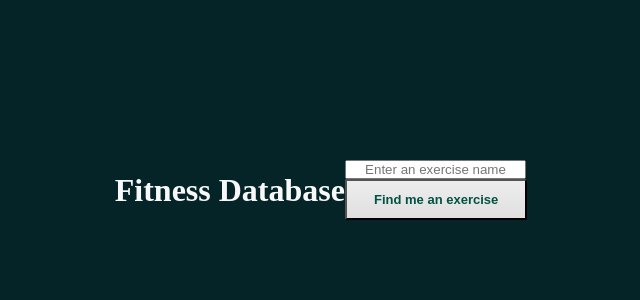
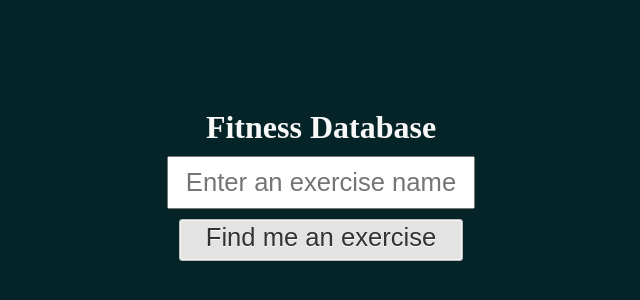
Before and after one commit to oskarwilczynski/fitness-database, a plain HTML site: page index.html in a window 1280 px wide. Shown: the part 210-510 px from the top of the page, without its empty margins (319-959 px from the left). Drawn offline with nearby package versions, Linux system fonts and the light colour scheme; no server answers.

Commit message:
Quite nice CSS - done

```diff
--- a/styles/main.css
+++ b/styles/main.css
@@ -32,42 +32,52 @@ body {
     display: flex;
     align-items: center;
     justify-content: center;
+    flex-direction: column;
 }
 
 #search {
-    background:-webkit-gradient(linear, left top, left bottom, color-stop(0.05, #ededed), color-stop(1, #dfdfdf));
-    background:-moz-linear-gradient(top, #ededed 5%, #dfdfdf 100%);
-    background:-webkit-linear-gradient(top, #ededed 5%, #dfdfdf 100%);
-    background:-o-linear-gradient(top, #ededed 5%, #dfdfdf 100%);
-    background:-ms-linear-gradient(top, #ededed 5%, #dfdfdf 100%);
-    background:linear-gradient(to bottom, #ededed 5%, #dfdfdf 100%);
-    filter:progid:DXImageTransform.Microsoft.gradient(startColorstr='#ededed', endColorstr='#dfdfdf',GradientType=0);
-    background-color:#ededed;
-    -moz-border-radius:2px;
-    -webkit-border-radius:2px;
-    border-radius:2px;
-    display:inline-block;
-    cursor:pointer;
-    color:#005242;
-    font-family:Arial;
-    font-size:13px;
-    font-weight:bold;
-    padding:11px 27px;
-    text-decoration:none;
+    background: #e3e3e3;
+    border: 1px solid #bbb;
+    -webkit-border-radius: 3px;
+    -moz-border-radius: 3px;
+    -ms-border-radius: 3px;
+    -o-border-radius: 3px;
+    border-radius: 3px;
+    -webkit-box-shadow: inset 0 0 1px 1px #f6f6f6;
+    -moz-box-shadow: inset 0 0 1px 1px #f6f6f6;
+    -ms-box-shadow: inset 0 0 1px 1px #f6f6f6;
+    -o-box-shadow: inset 0 0 1px 1px #f6f6f6;
+    box-shadow: inset 0 0 1px 1px #f6f6f6;
+    color: #333;
+    line-height: 1;
+    font-size: 1.6em;
+    padding: 5px 0 9px;
+    text-align: center;
+    text-shadow: 0 1px 0 #fff;
+    display: block;
+    margin: 10px auto;
+    width: 80%;
 }
+
 #search:hover {
-    background:-webkit-gradient(linear, left top, left bottom, color-stop(0.05, #dfdfdf), color-stop(1, #ededed));
-    background:-moz-linear-gradient(top, #dfdfdf 5%, #ededed 100%);
-    background:-webkit-linear-gradient(top, #dfdfdf 5%, #ededed 100%);
-    background:-o-linear-gradient(top, #dfdfdf 5%, #ededed 100%);
-    background:-ms-linear-gradient(top, #dfdfdf 5%, #ededed 100%);
-    background:linear-gradient(to bottom, #dfdfdf 5%, #ededed 100%);
-    filter:progid:DXImageTransform.Microsoft.gradient(startColorstr='#dfdfdf', endColorstr='#ededed',GradientType=0);
-    background-color:#dfdfdf;
+    background: #d9d9d9;
+    -webkit-box-shadow: inset 0 0 1px 1px #eaeaea;
+    -moz-box-shadow: inset 0 0 1px 1px #eaeaea;
+    -ms-box-shadow: inset 0 0 1px 1px #eaeaea;
+    -o-box-shadow: inset 0 0 1px 1px #eaeaea;
+    box-shadow: inset 0 0 1px 1px #eaeaea;
+    color: #222;
+    cursor: pointer;
 }
+
 #search:active {
-    position:relative;
-    top:1px;
+    background: #d0d0d0;
+    -webkit-box-shadow: inset 0 0 1px 1px #e3e3e3;
+    -moz-box-shadow: inset 0 0 1px 1px #e3e3e3;
+    -ms-box-shadow: inset 0 0 1px 1px #e3e3e3;
+    -o-box-shadow: inset 0 0 1px 1px #e3e3e3;
+    box-shadow: inset 0 0 1px 1px #e3e3e3;
+    color: #000;
 }
 
 #fetch {
@@ -78,3 +88,10 @@ body {
     text-align: center;
     display: block;
 }
+
+#term {
+    padding: 10px;
+    font-size: 1.6em;
+    margin: 10px auto;
+    width: 80%;
+}
```
